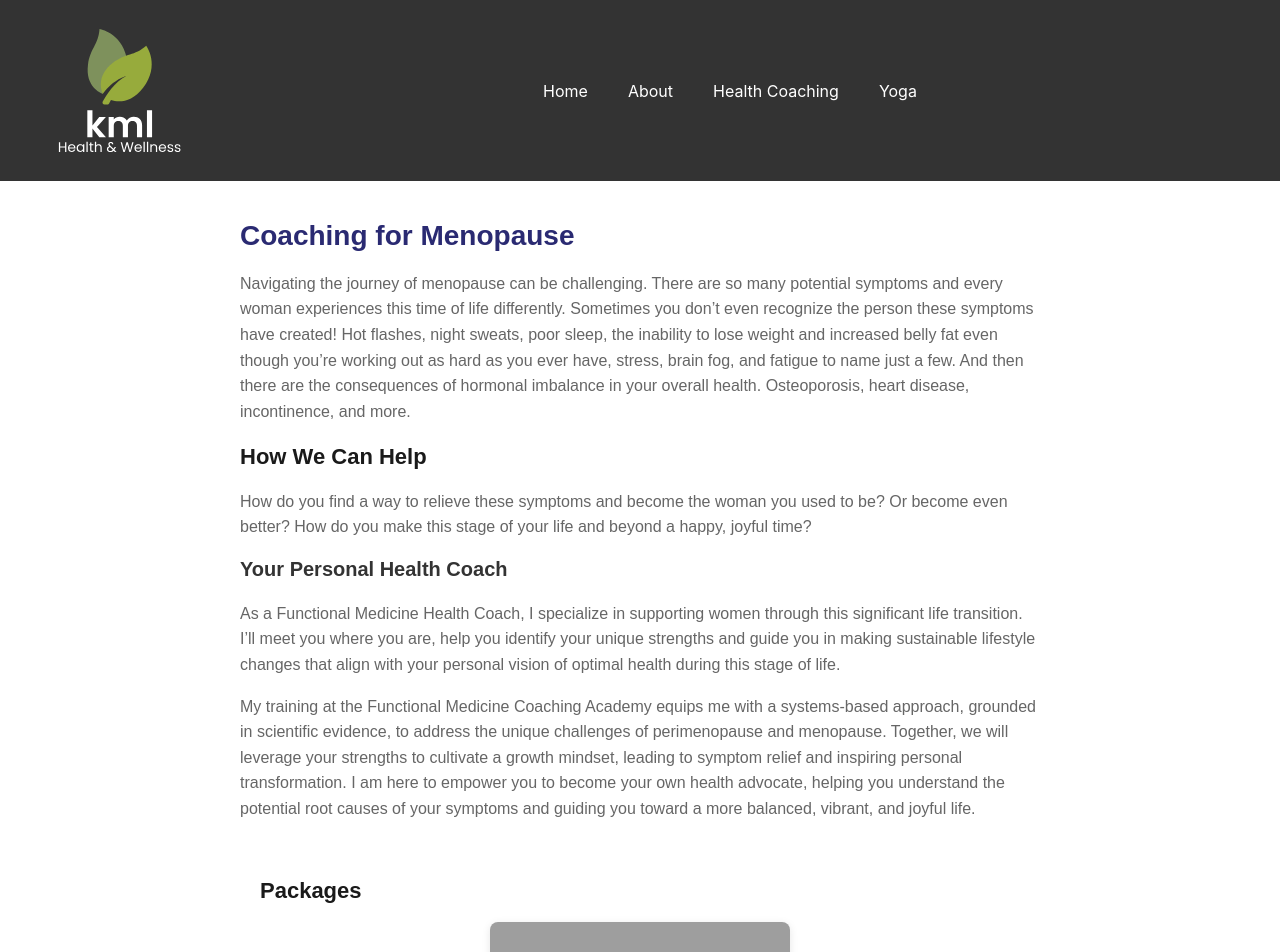
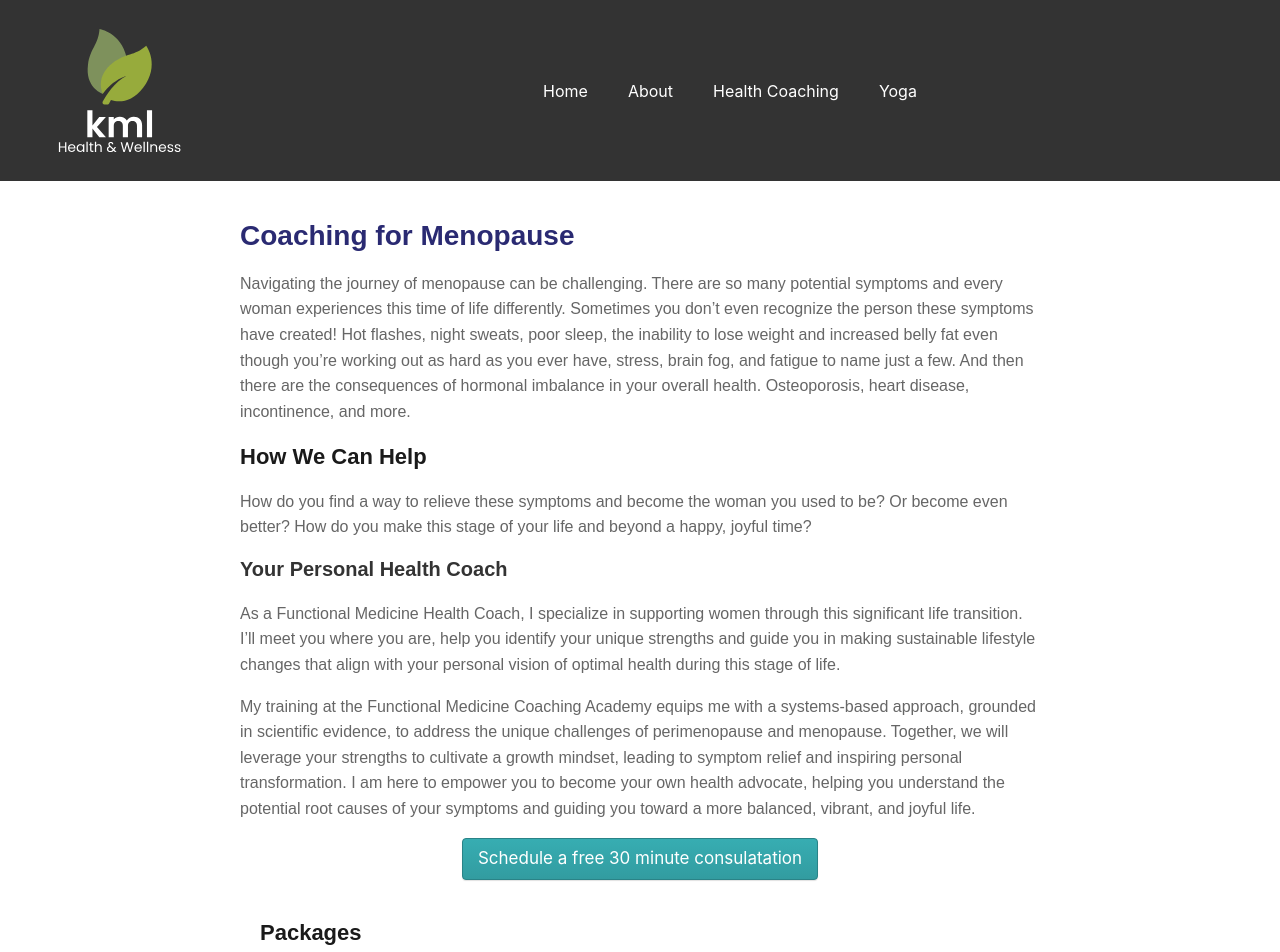
Before and after one commit to cxplanet/kmlwellness-spa, a React (Create React App) app: page /coaching in a window 1280 px wide. Shown: the top 952 px of the page. Built offline with nearby package versions, Linux system fonts and the light colour scheme; grey boxes are pictures that could not be loaded.

Commit message:
add booking appt link

```diff
--- a/src/components/Coaching.css
+++ b/src/components/Coaching.css
@@ -28,3 +28,28 @@
     line-height: 1.6;
     margin-bottom: 16px;
 }
+
+.coaching-appt {
+    display: flex;
+    justify-content: center;
+    align-items: center;
+}
+
+.coaching-appt button {
+    background-color: #36A9AE;
+    background-image: linear-gradient(#37ADB2, #329CA0);
+    text-decoration: none;
+    border: 1px solid #2A8387;
+    border-radius: 4px;
+    box-shadow: rgba(0, 0, 0, 0.12) 0 1px 1px;
+    color: #FFFFFF;
+    cursor: pointer;
+    display: block;
+    font-family: -apple-system,".SFNSDisplay-Regular","Helvetica Neue",Helvetica,Arial,sans-serif;
+    font-size: 17px;
+    line-height: 100%;
+    margin: 0;
+    outline: 0;
+    padding: 11px 15px 12px;
+    text-align: center;
+}
--- a/src/components/Coaching.js
+++ b/src/components/Coaching.js
@@ -1,9 +1,9 @@
 import React from 'react';
+import { Link } from 'react-router-dom';
 import './Coaching.css';
 import './Services.css';
 import { useState } from 'react';
 import Dialog from '@mui/material/Dialog';
-import DialogTitle from '@mui/material/DialogTitle';
 import CoachingInfo from './CoachingInfo';
 
 function Coaching() {
@@ -26,6 +26,12 @@ const [showInfo, setShowInfo] = useState(false);
 const showInfoPage = () => [
     setShowInfo(!showInfo)
 ];
+
+//button that will link to a url
+function ButtonLink({ to, children }) {
+    return <Link to={to} style={{ textDecoration: 'none' }}><button>{children}</button></Link>;
+  }
+
     return (
         <div>
         <div className="coaching">
@@ -36,6 +42,9 @@ const showInfoPage = () => [
             <h3>Your Personal Health Coach</h3>
             <p>As a Functional Medicine Health Coach, I specialize in supporting women through this significant life transition. I’ll meet you where you are, help you identify your unique strengths and guide you in making sustainable lifestyle changes that align with your personal vision of optimal health during this stage of life.</p>
             <p>My training at the Functional Medicine Coaching Academy equips me with a systems-based approach, grounded in scientific evidence, to address the unique challenges of perimenopause and menopause. Together, we will leverage your strengths to cultivate a growth mindset, leading to symptom relief and inspiring personal transformation. I am here to empower you to become your own health advocate, helping you understand the potential root causes of your symptoms and guiding you toward a more balanced, vibrant, and joyful life.</p>
+            <div className="coaching-appt">
+                <ButtonLink to= "https://bookme.name/kmlwellness">Schedule a free 30 minute consulatation</ButtonLink>
+            </div>
         <div className="services">
         <h2>Packages</h2>
         <div className="class-list">
```
